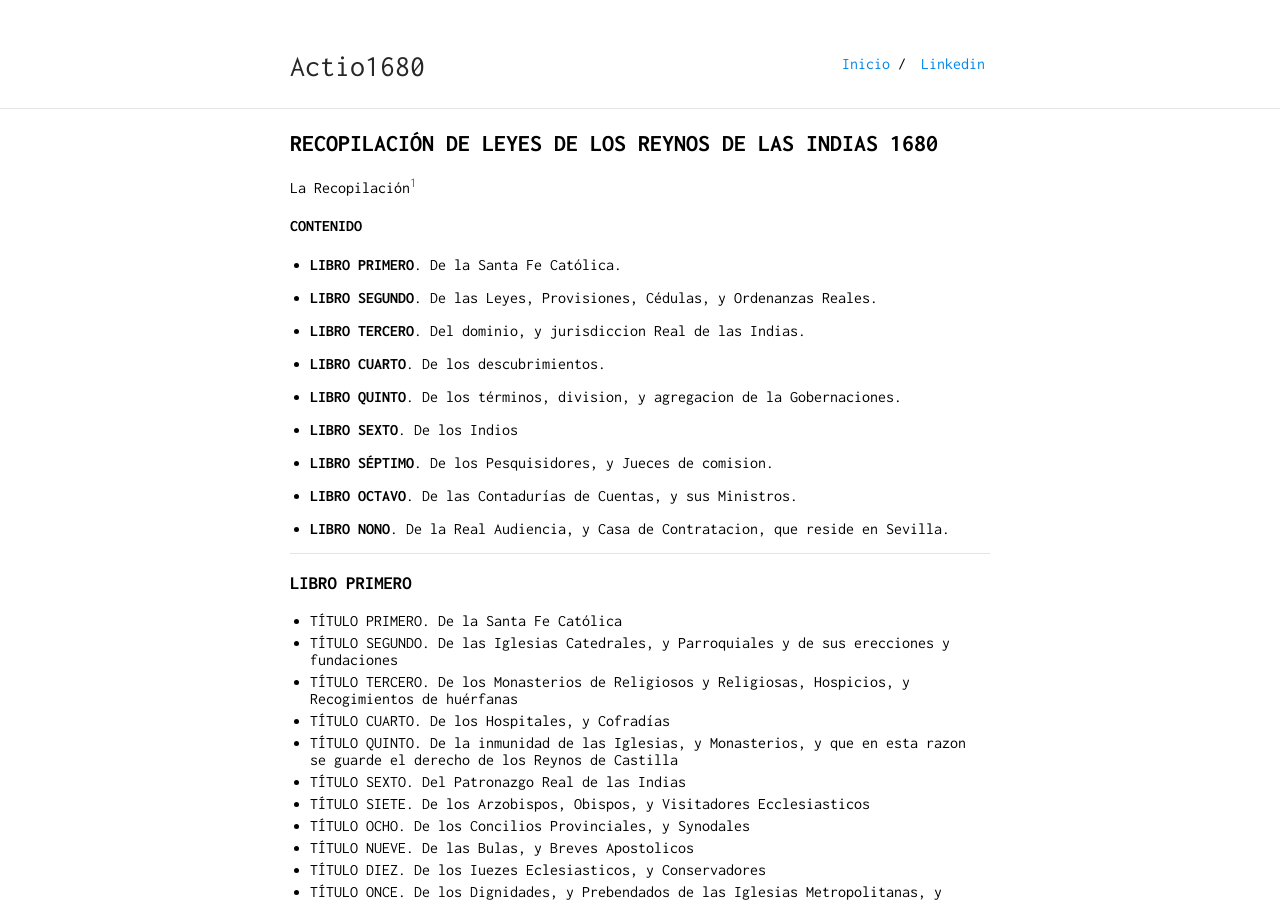
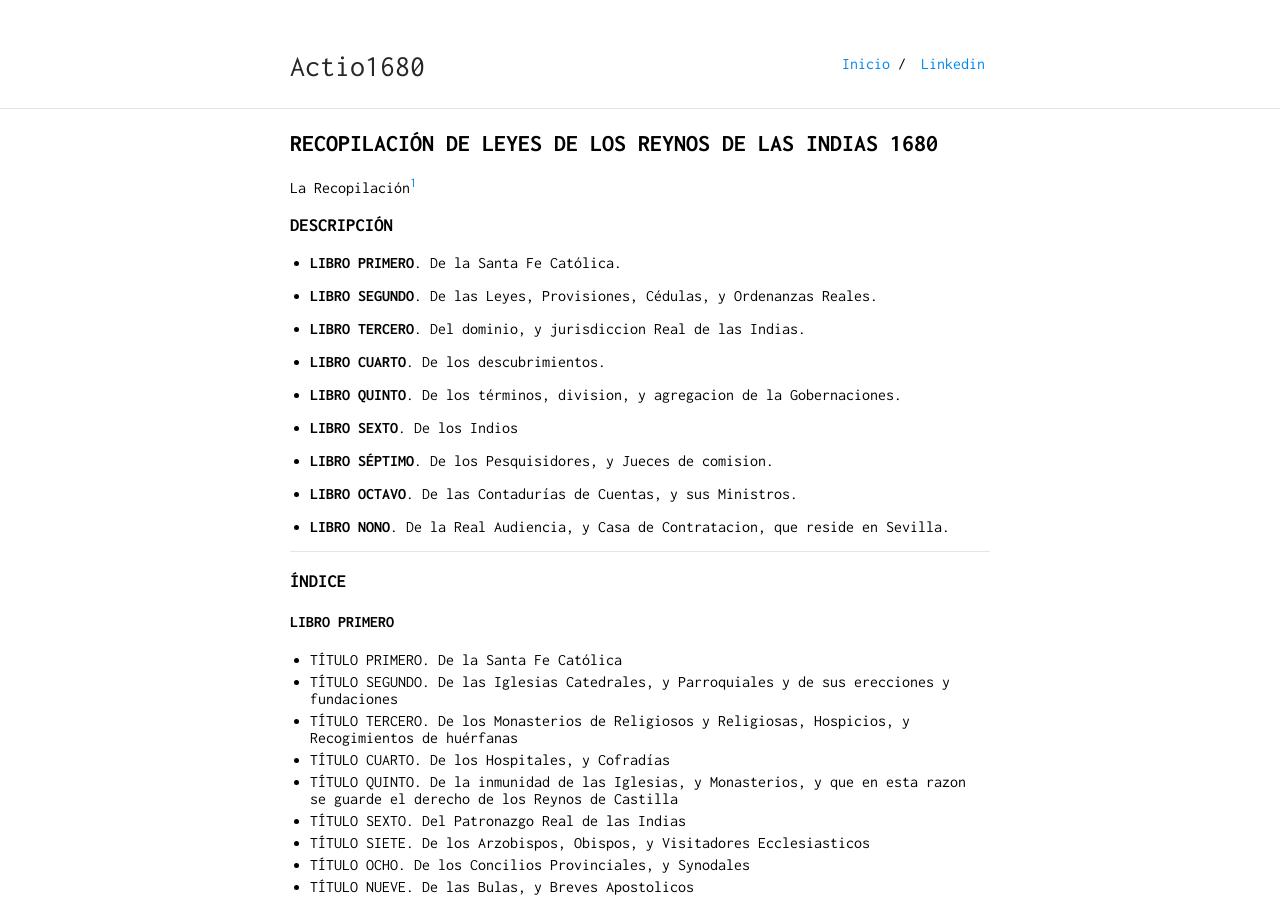
Before and after one commit to actio1680/actio1680.github.io, a Jekyll site: the page built from paginas/recopilacion1680.md, in a window 1280 px wide and 900 px high. Built offline with Jekyll 4.4.1, drawn with Linux system fonts in a browser that asks for light colours; our own code applies the rules of GitHub Pages for plain Markdown files.

Commit message:
Update recopilacion1680.md

```diff
--- a/paginas/recopilacion1680.md
+++ b/paginas/recopilacion1680.md
@@ -2,7 +2,7 @@
 
 La Recopilación[^1]
 
-#### CONTENIDO
+### DESCRIPCIÓN
 - **LIBRO PRIMERO**. De la Santa Fe Católica.
 
 - **LIBRO SEGUNDO**. De las Leyes, Provisiones, Cédulas, y Ordenanzas Reales.
@@ -22,8 +22,8 @@ La Recopilación[^1]
 - **LIBRO NONO**. De la Real Audiencia, y Casa de Contratacion, que reside en Sevilla.
 
 ---
-
-### LIBRO PRIMERO
+### ÍNDICE
+#### LIBRO PRIMERO
 
 - TÍTULO PRIMERO. De la Santa Fe Católica
 - TÍTULO SEGUNDO. De las Iglesias Catedrales, y Parroquiales y de sus erecciones y fundaciones
@@ -50,7 +50,7 @@ La Recopilación[^1]
 - TÍTULO VEINTE Y TRES. De los Colegios, y Seminarios
 - TÍTULO VEINTE Y CUATRO. De los Libros que se imprimen, y passan á las Indias
 
-### LIBRO SEGUNDO
+#### LIBRO SEGUNDO
 - TÍTULO PRIMERO. De las Leyes, Provisiones, Cédulas, y Ordenanzas Reales
 - TÍTULO SEGUNDO. Del Consejo Real, y Iunta de Guerra de Indias
 - TÍTULO TERCERO. Del Presidente, y los del Consejo Real de las Indias
@@ -86,7 +86,7 @@ La Recopilación[^1]
 - TÍTULO TREINTA Y TRES. De las informaciones, y pareceres de servicios.
 - TÍTULO TREINTA Y CUATRO. De los Visitadores generales, y particulares.
 
-### LIBRO TERCERO
+#### LIBRO TERCERO
 - TÍTULO PRIMERO. Del dominio, y jurisdiccion Real de las Indias
 - TÍTULO SEGUNDO. De la provision de oficios, gratificaciones, y mercedes
 - TÍTULO TERCERO. De los Virreyes, y Presidentes Governadores
@@ -105,7 +105,7 @@ La Recopilación[^1]
 - TÍTULO DIEZ Y SEIS. De las cartas, Correos, é Indios Chasquis
 
 
-### LIBRO CUARTO
+#### LIBRO CUARTO
 - TÍTULO PRIMERO. De los descubrimientos
 - TÍTULO SEGUNDO. De los descubrimientos por Mar
 - TÍTULO TERCERO. De los descubrimientos por Tierra
@@ -133,7 +133,7 @@ La Recopilación[^1]
 - TÍTULO VEINTE Y CINCO. De la pesqueria, y envio de perlas, y piedras de estimacion
 - TÍTULO VEINTE Y SEIS. De los obrajes
 
-### LIBRO QUINTO
+#### LIBRO QUINTO
 - TÍTULO PRIMERO. De los términos, division, y agregacion de la Gobernaciones
 - TÍTULO SEGUNDO. De los Governadores, Corregidores, Alcaldes mayores, y sus Tenientes, y Alguaziles
 - TÍTULO TERCERO. De los Alcaldes ordinarios
@@ -150,7 +150,7 @@ La Recopilación[^1]
 - TÍTULO CATORCE. De las entregas, y execuciones
 - TÍTULO QUINCE. De las residencias, y Iuezes, que las han de tomar
 
-### LIBRO SEXTO
+#### LIBRO SEXTO
 - TÍTULO PRIMERO. De los Indios
 - TÍTULO SEGUNDO. De la libertad de los Indios
 - TÍTULO TERCERO. De las Reducciones, y Pueblos de Indios
@@ -171,7 +171,7 @@ La Recopilación[^1]
 - TÍTULO DIEZ Y OCHO. De los Sángleyes
 - TÍTULO DIEZ Y NUEVE. De las confirmaciones de encomiendas, pensiones, rentas, y situaciones
 
-### LIBRO SÉPTIMO
+#### LIBRO SÉPTIMO
 - TÍTULO PRIMERO. De los Pesquisidores, y Jueces de comision
 - TÍTULO SEGUNDO. De los juegos, y jugadores
 - TÍTULO TERCERO. De los casados, y desposados en España, que están ausentes de sus mugeres, y esposas
@@ -182,7 +182,7 @@ La Recopilación[^1]
 - TÍTULO OCHO. De los delitos, y penas, y su aplicacion
 
 
-### LIBRO OCTAVO
+#### LIBRO OCTAVO
 - TÍTULO PRIMERO. De las Contadurías de Cuentas, y sus Ministros
 - TÍTULO SEGUNDO. De los Contadores de Cuentas, Resultas, y Ordenadores
 - TÍTULO TERCERO. De los Tribunales de Hazienda Real
@@ -214,7 +214,7 @@ La Recopilación[^1]
 - TÍTULO VEINTE Y NUEVE. De las cuentas
 - TÍTULO TREINTA. Del envio de la Real hazienda
 
-### LIBRO NONO
+#### LIBRO NONO
 - TÍTULO PRIMERO. De la Real Audiencia, y Casa de Contratacion, que reside en Sevilla
 - TÍTULO SEGUNDO. Del Presidente, y Iuezes de la Casa de Contratacion
 - TÍTULO TERCERO. De los Iuezes Letrados, Fiscal, Solicitador, y Relator de la Casa
```
